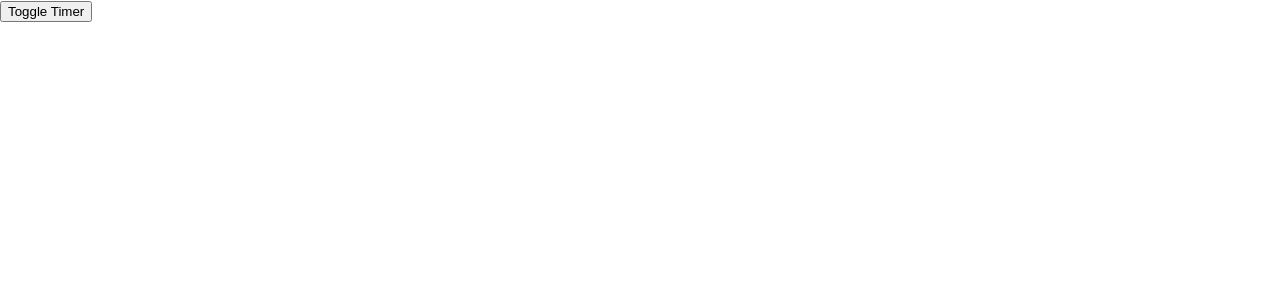
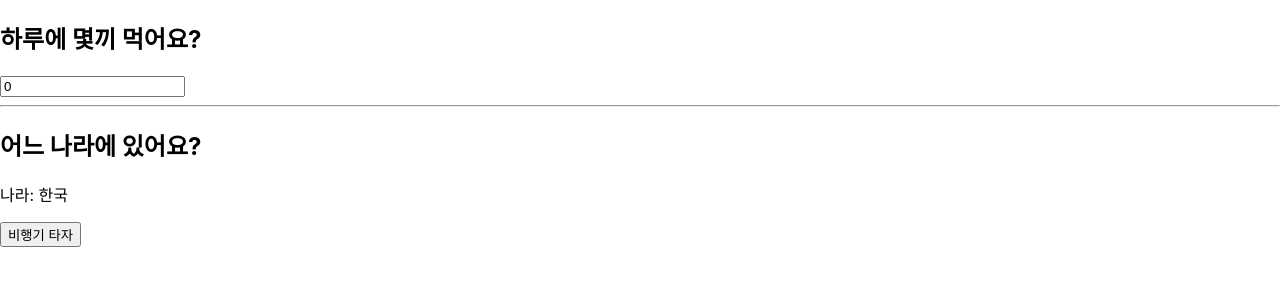
Before and after one commit to sukyung6999/react, a React (Create React App) app in the folder my-app/: page / in a window 1280 px wide. Shown: the top 300 px of the page. Built offline with nearby package versions, Linux system fonts and the light colour scheme.

Commit message:
add: [처음만난리액트] 7장 hook - useMemo

```diff
--- /dev/null
+++ b/my-app/src/chapter_06/memo.jsx
@@ -0,0 +1,43 @@
+import React, {useMemo, useState} from 'react';
+
+const hardCalculate = (number) => {
+  console.log('어려운 계산기');
+  for(let i = 0; i < 9999999; i++) {} // 생각하는 시간
+  return number + 10000;
+}
+const easyCalculate = (number) => {
+  console.log('쉬운 계산기');
+  return number + 1;
+}
+
+function Memo() {
+  const [hardNumber, setHardNumber] = useState(1);
+  const [easyNumber, setEasyNumber] = useState(1);
+
+  // const hardSum = hardCalculate(hardNumber);
+  const hardSum = useMemo(() => {
+    return hardCalculate(hardNumber)
+  }, [hardNumber]);
+  const easySum = easyCalculate(easyNumber);
+
+  return (
+    <div>
+      <h3>어려운 계산기</h3>
+      <input
+      type="number"
+      value={hardNumber}
+      onChange={(e) => setHardNumber(parseInt(e.target.value))}
+       />
+       <span>+ 10000 = {hardSum}</span>
+      <h3>쉬운 계산기</h3>
+      <input
+      type="number"
+      value={easyNumber}
+      onChange={(e) => setEasyNumber(parseInt(e.target.value))}
+       />
+       <span>+ 1 = {easySum}</span>
+    </div>
+  )
+}
+
+export default Memo;
--- /dev/null
+++ b/my-app/src/chapter_06/memo2.jsx
@@ -0,0 +1,33 @@
+import React, {useState, useEffect, useMemo} from 'react';
+
+function Memo2() {
+  const [number, setNumber] = useState(0);
+  const [isKorea, setIsKorea] = useState(true);
+
+  const location = useMemo(() => {
+    return {
+      country: isKorea ? '한국' : '외국'
+    };
+  }, [isKorea])
+
+  useEffect(() => {
+    console.log('useEffect 호출')
+  }, [location])
+
+  return (
+    <div>
+      <h2>하루에 몇끼 먹어요?</h2>
+      <input
+      type="number"
+      value={number}
+      onChange={(e) => setNumber(e.target.value)}
+       />
+       <hr/>
+       <h2>어느 나라에 있어요?</h2>
+       <p>나라: {location.country }</p>
+       <button onClick={() => setIsKorea(!isKorea)}>비행기 타자</button>
+    </div>
+  )
+}
+
+export default Memo2;
--- a/my-app/src/index.js
+++ b/my-app/src/index.js
@@ -12,12 +12,14 @@ import Ref from './chapter_06/ref';
 import State from './chapter_06/state';
 import Effect from './chapter_06/effect';
 import Effect2 from './chapter_06/effect2';
+import Memo from './chapter_06/memo';
+import Memo2 from './chapter_06/memo2';
 
 const root = ReactDOM.createRoot(document.getElementById('root'));
 
 root.render(
   <div>
-    <Effect2/>
+    <Memo2/>
   </div>
 )
 
```
